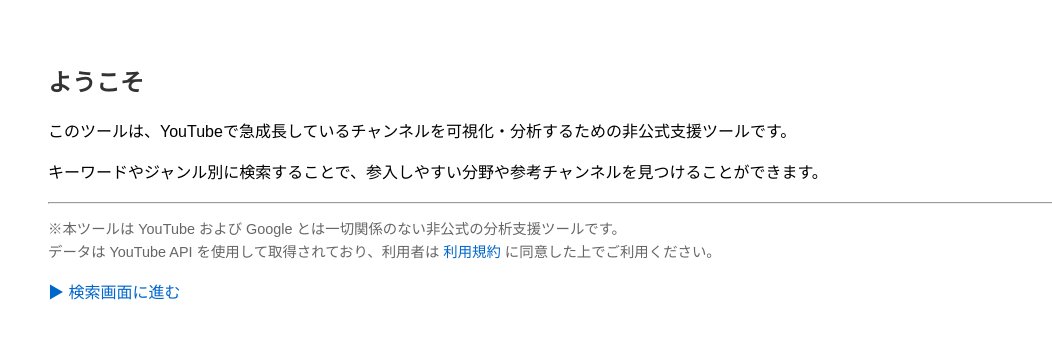
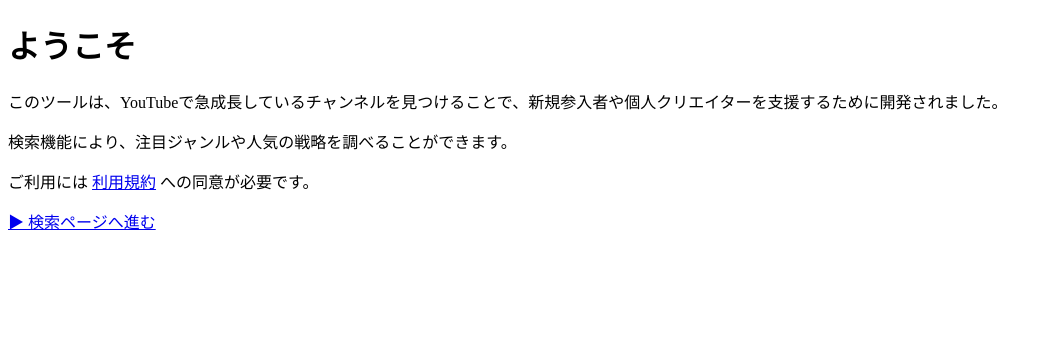
Before and after one commit to yamakenzzr/youtube-growth-app, a Flask app: page /welcome in a window 1280 px wide. Shown: the top 361 px of the page, without its empty margins (0-1052 px from the left). Run offline with Flask 3, Linux system fonts and the light colour scheme.

Commit message:
Add files via upload

```diff
--- a/app.py
+++ b/app.py
@@ -1,4 +1,3 @@
-
 import os
 from flask import Flask, render_template, request, session
 from googleapiclient.discovery import build
--- a/requirements.txt
+++ b/requirements.txt
@@ -1 +1,2 @@
 Flask
+google-api-python-client
--- a/templates/welcome.html
+++ b/templates/welcome.html
@@ -1,26 +1,12 @@
 
 <!DOCTYPE html>
 <html lang="ja">
-<head>
-  <meta charset="UTF-8">
-  <title>ようこそ - YouTube急成長チャンネル検索</title>
-  <style>
-    body { font-family: Arial, sans-serif; padding: 40px; line-height: 1.6; }
-    h1 { color: #333; font-size: 24px; }
-    p { margin-bottom: 1em; }
-    a { color: #0066cc; text-decoration: none; }
-  </style>
-</head>
+<head><meta charset="UTF-8"><title>ようこそ</title></head>
 <body>
-  <h1>ようこそ</h1>
-  <p>このツールは、YouTubeで急成長しているチャンネルを可視化・分析するための非公式支援ツールです。</p>
-  <p>キーワードやジャンル別に検索することで、参入しやすい分野や参考チャンネルを見つけることができます。</p>
-  <hr>
-  <p style="font-size: 0.9em; color: #666;">
-    ※本ツールは YouTube および Google とは一切関係のない非公式の分析支援ツールです。<br>
-    データは YouTube API を使用して取得されており、利用者は <a href="/terms" target="_blank">利用規約</a> に同意した上でご利用ください。
-  </p>
-
-  <p><a href="/">▶ 検索画面に進む</a></p>
+<h1>ようこそ</h1>
+<p>このツールは、YouTubeで急成長しているチャンネルを見つけることで、新規参入者や個人クリエイターを支援するために開発されました。</p>
+<p>検索機能により、注目ジャンルや人気の戦略を調べることができます。</p>
+<p>ご利用には <a href="/terms" target="_blank">利用規約</a> への同意が必要です。</p>
+<p><a href="/">▶ 検索ページへ進む</a></p>
 </body>
 </html>
```
Also changed, not shown: templates/index.html (+4 -7 lines), templates/terms.html (+8 -8 lines).
